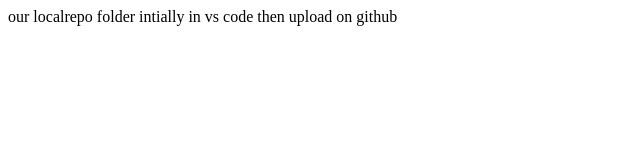
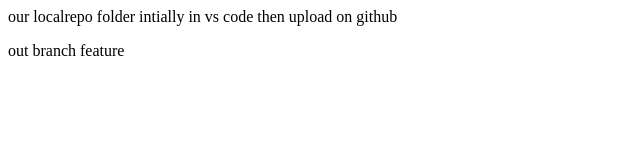
Before and after one commit to lakshya-77/lakshya-localrepo, a plain HTML site: page index.html in a window 1280 px wide. Shown: the whole page, without its empty margins (0-640 px from the left). Drawn offline with Linux system fonts and the light colour scheme.

Commit message:
BRANCHES FEATURES

```diff
--- a/index.html
+++ b/index.html
@@ -1 +1,2 @@
 <p>our localrepo folder intially in vs code then upload on github</p>
+<p>out branch feature</p>
```
